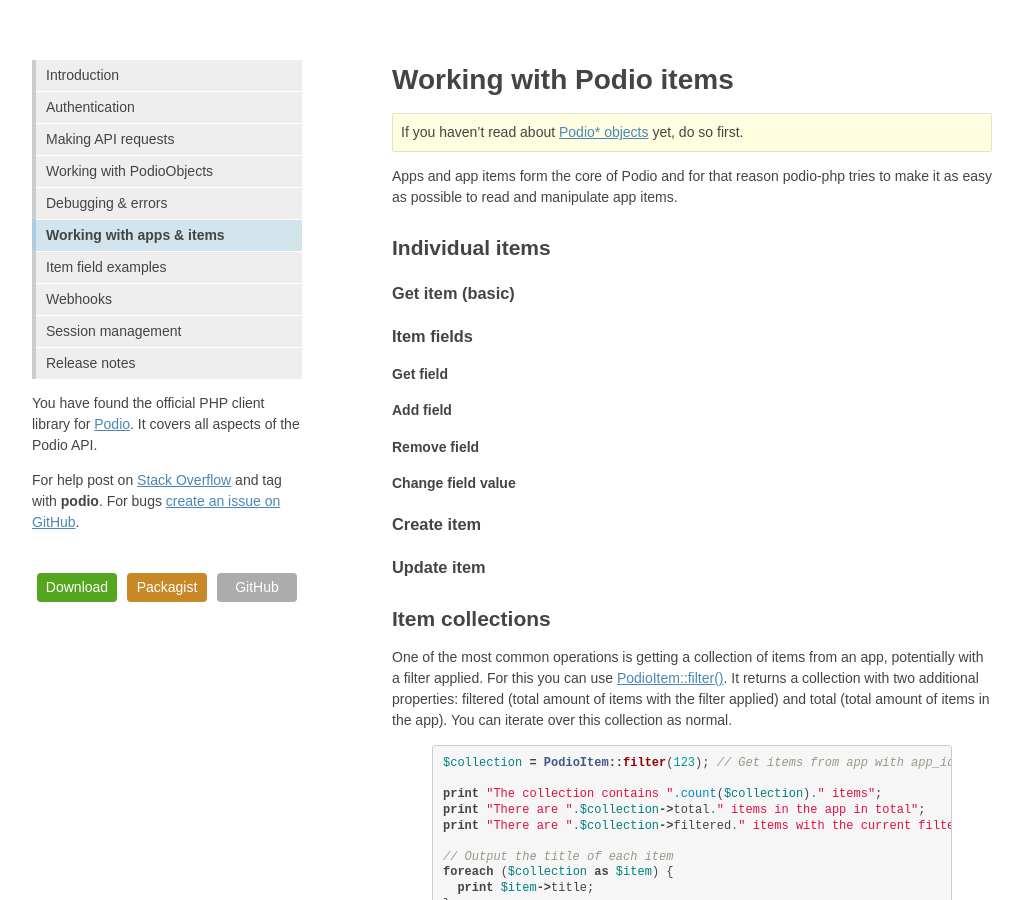
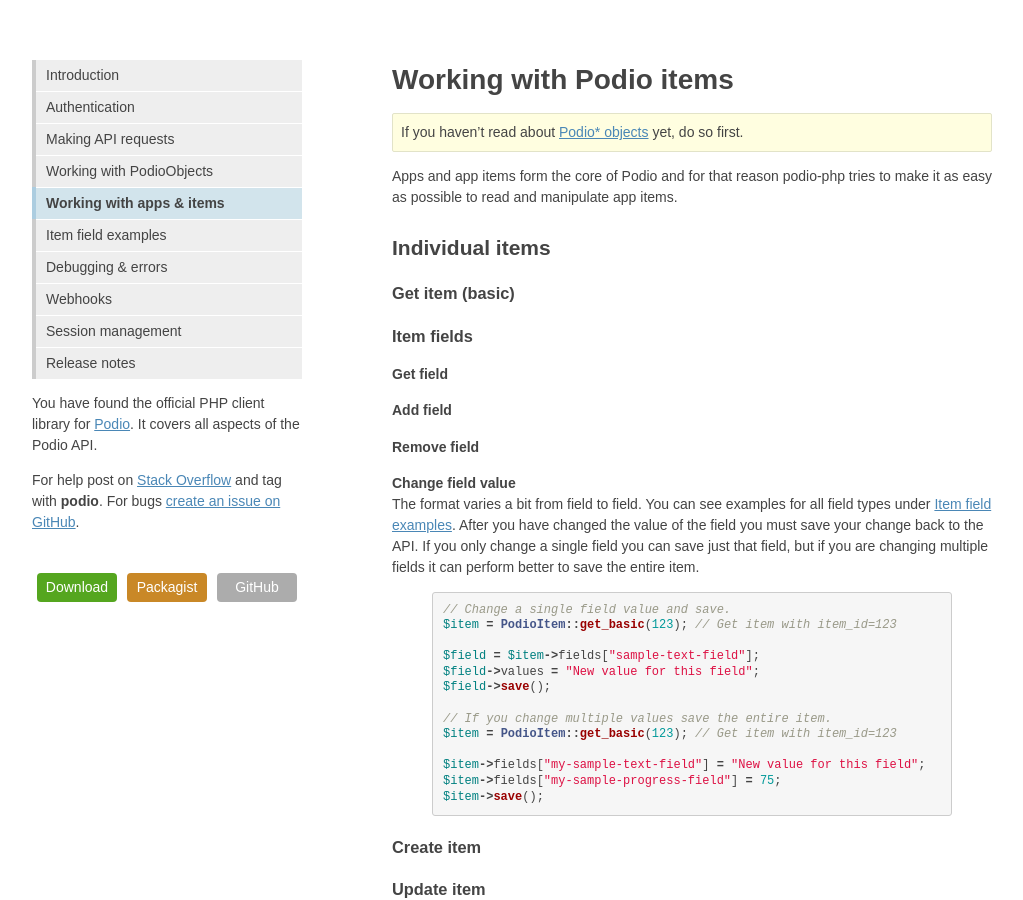
Before and after one commit to podio-community/podio-php, a Jekyll site: the page built from items/index.md, in a window 1280 px wide and 900 px high. Shown: the whole window, without its empty margins (128-1151 px from the left). Built offline with Jekyll 4.4.1, drawn with Linux system fonts in a browser that asks for light colours.

Commit message:
Add section on changing field values

```diff
--- a/_layouts/default.html
+++ b/_layouts/default.html
@@ -16,9 +16,9 @@
             <li class="{% if page.active == 'auth' %}active{% endif %}"><a href="{{ site.baseurl}}/authentication">Authentication</a></li>
             <li class="{% if page.active == 'api' %}active{% endif %}"><a href="{{ site.baseurl}}/api-requests">Making API requests</a></li>
             <li class="{% if page.active == 'objects' %}active{% endif %}"><a href="{{ site.baseurl}}/objects">Working with PodioObjects</a></li>
-            <li class="{% if page.active == 'debug' %}active{% endif %}"><a href="{{ site.baseurl}}/debug">Debugging &amp; errors</a></li>
             <li class="{% if page.active == 'items' %}active{% endif %}"><a href="{{ site.baseurl}}/items">Working with apps &amp; items</a></li>
             <li class="{% if page.active == 'fields' %}active{% endif %}"><a href="{{ site.baseurl}}/fields">Item field examples</a></li>
+            <li class="{% if page.active == 'debug' %}active{% endif %}"><a href="{{ site.baseurl}}/debug">Debugging &amp; errors</a></li>
             <li class="{% if page.active == 'webhooks' %}active{% endif %}"><a href="{{ site.baseurl}}/webhooks">Webhooks</a></li>
             <li class="{% if page.active == 'sessions' %}active{% endif %}"><a href="{{ site.baseurl}}/sessions">Session management</a></li>
             <li class="{% if page.active == 'changelog' %}active{% endif %}"><a href="{{ site.baseurl}}/changelog">Release notes</a></li>
--- a/items/index.md
+++ b/items/index.md
@@ -15,6 +15,24 @@ Apps and app items form the core of Podio and for that reason podio-php tries to
 #### Add field
 #### Remove field
 #### Change field value
+The format varies a bit from field to field. You can see examples for all field types under [Item field examples]({{site.baseurl}}/fields). After you have changed the value of the field you must save your change back to the API. If you only change a single field you can save just that field, but if you are changing multiple fields it can perform better to save the entire item.
+
+{% highlight php startinline %}
+// Change a single field value and save.
+$item = PodioItem::get_basic(123); // Get item with item_id=123
+
+$field = $item->fields["sample-text-field"];
+$field->values = "New value for this field";
+$field->save();
+
+// If you change multiple values save the entire item.
+$item = PodioItem::get_basic(123); // Get item with item_id=123
+
+$item->fields["my-sample-text-field"] = "New value for this field";
+$item->fields["my-sample-progress-field"] = 75;
+$item->save();
+{% endhighlight %}
+
 ### Create item
 ### Update item
 
```
